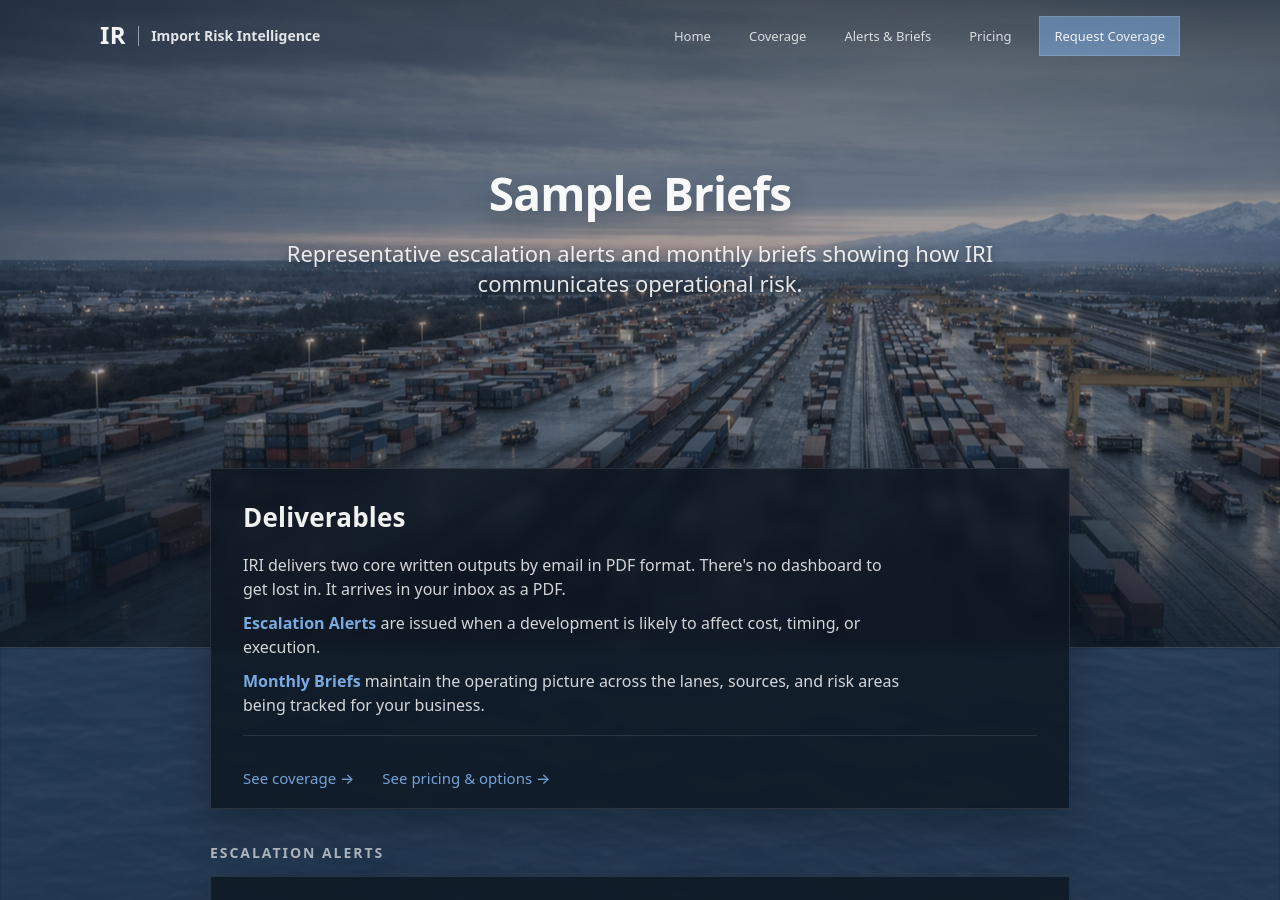
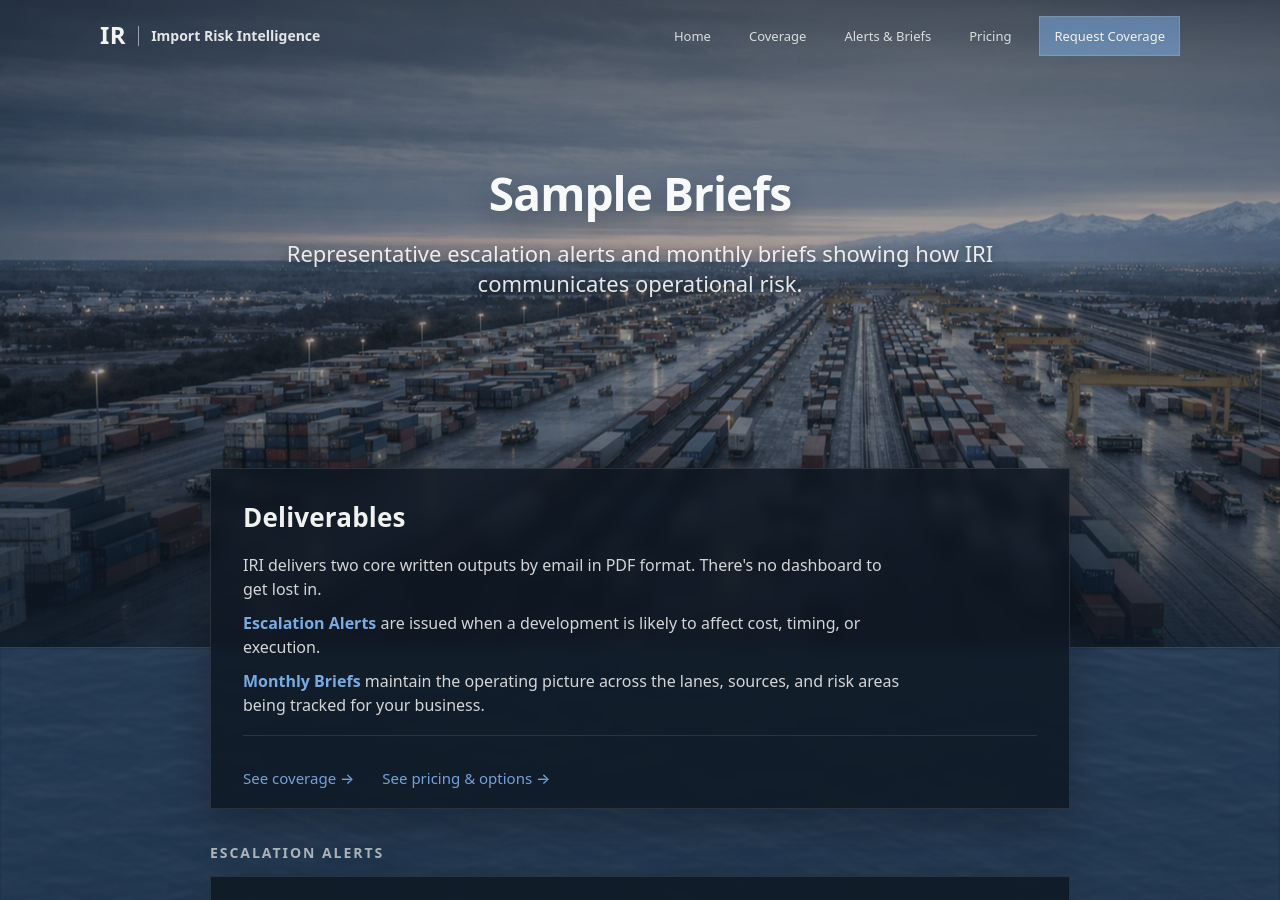
Before and after one commit to importrisk/import-risk-intelligence-site, a Jekyll site: the page built from briefs.html, in a window 1280 px wide and 900 px high. Built offline with Jekyll 4.4.1, drawn with Linux system fonts in a browser that asks for light colours.

Commit message:
Update briefs.html

```diff
--- a/briefs.html
+++ b/briefs.html
@@ -32,7 +32,7 @@
             <h2>Deliverables</h2>
 
             <p class="muted brief-intro-lead">
-              IRI delivers two core written outputs by email in PDF format. There's no dashboard to get lost in. It arrives in your inbox as a PDF.
+              IRI delivers two core written outputs by email in PDF format. There's no dashboard to get lost in.
             </p>
 
             <p class="muted brief-intro-copy">
```
